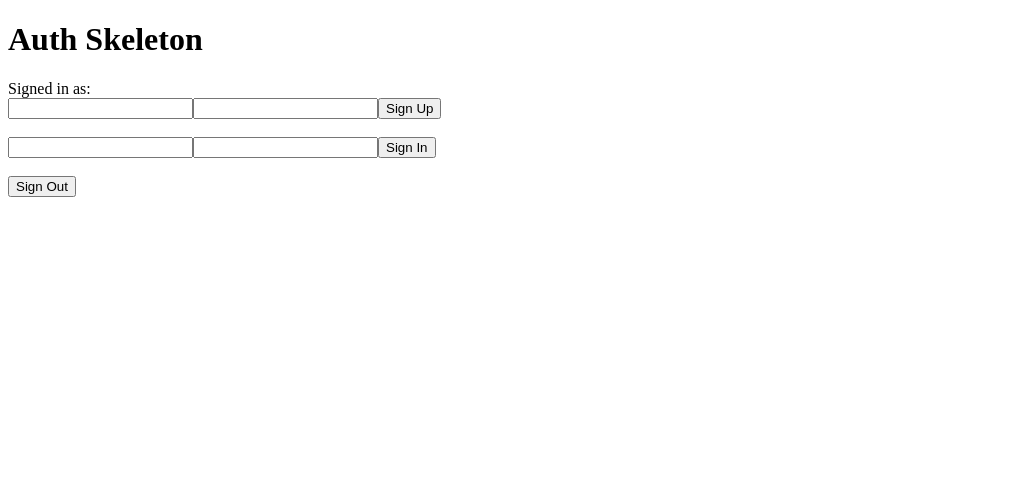
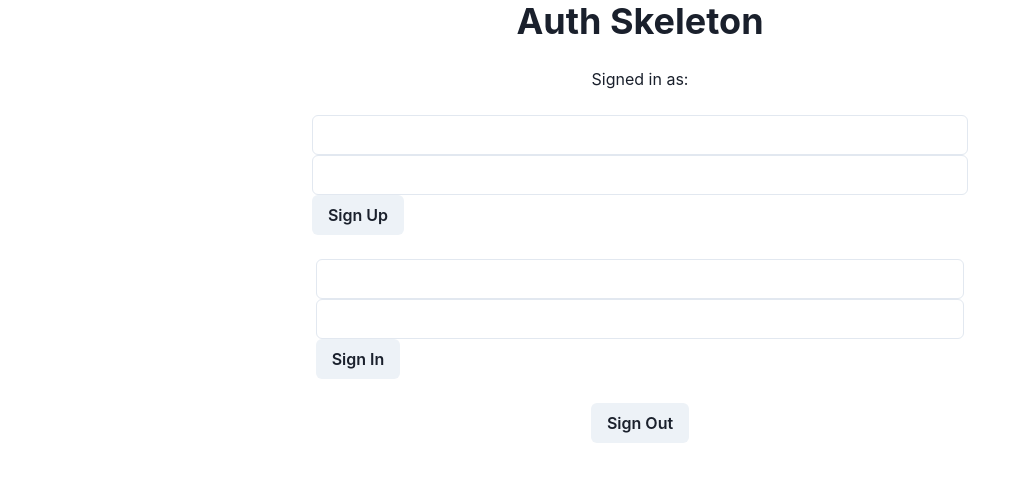
Before and after one commit to nanyaDev/hwalgi, a Next.js app: page / in a window 1280 px wide. Shown: the top 482 px of the page, without its empty margins (0-1023 px from the left). Built offline with nearby package versions, Linux system fonts and the light colour scheme; no server answers.

Commit message:
Setup Chakra UI

```diff
--- a/package.json
+++ b/package.json
@@ -9,7 +9,11 @@
     "lint": "next lint"
   },
   "dependencies": {
+    "@chakra-ui/react": "^1.6.4",
+    "@emotion/react": "^11.4.0",
+    "@emotion/styled": "^11.3.0",
     "firebase": "^8.6.8",
+    "framer-motion": "^4.1.17",
     "next": "11.0.0",
     "react": "17.0.2",
     "react-dom": "17.0.2"
--- a/pages/_app.js
+++ b/pages/_app.js
@@ -1,10 +1,15 @@
+import { ChakraProvider } from '@chakra-ui/react';
+
 import { AuthProvider } from '../lib/auth';
+import theme from '../styles/theme';
 
 function MyApp({ Component, pageProps }) {
   return (
-    <AuthProvider>
-      <Component {...pageProps} />
-    </AuthProvider>
+    <ChakraProvider theme={theme}>
+      <AuthProvider>
+        <Component {...pageProps} />
+      </AuthProvider>
+    </ChakraProvider>
   );
 }
 
--- a/pages/index.js
+++ b/pages/index.js
@@ -1,4 +1,6 @@
 import Head from 'next/head';
+import { Button, Heading, Input, Text, VStack } from '@chakra-ui/react';
+
 import { useAuth } from '../lib/auth';
 
 export default function Home() {
@@ -32,27 +34,23 @@ export default function Home() {
       </Head>
 
       {/* testing code: start */}
-      <h1>Auth Skeleton</h1>
-
-      <div>Signed in as: {auth.user?.email}</div>
-
-      <form onSubmit={handleSignup}>
-        <input type="email" name="email" />
-        <input type="password" name="password" />
-        <button type="submit">Sign Up</button>
-      </form>
-      <br />
-
-      <form onSubmit={handleSignin}>
-        <input type="email" name="email" />
-        <input type="password" name="password" />
-        <button type="submit">Sign In</button>
-      </form>
-      <br />
-
-      <button type="button" onClick={() => auth.signout()}>
-        Sign Out
-      </button>
+      <VStack spacing="24px">
+        <Heading>Auth Skeleton</Heading>
+        <Text>Signed in as: {auth.user?.email}</Text>
+        <form onSubmit={handleSignup}>
+          <Input type="email" name="email" />
+          <Input type="password" name="password" />
+          <Button type="submit">Sign Up</Button>
+        </form>
+        <form onSubmit={handleSignin}>
+          <Input type="email" name="email" />
+          <Input type="password" name="password" />
+          <Button type="submit">Sign In</Button>
+        </form>
+        <Button type="button" onClick={() => auth.signout()}>
+          Sign Out
+        </Button>
+      </VStack>
       {/* testing code: end */}
     </div>
   );
--- /dev/null
+++ b/styles/theme.js
@@ -0,0 +1,10 @@
+import { extendTheme } from '@chakra-ui/react';
+
+const theme = extendTheme({
+  fonts: {
+    // GitHub system font stack
+    body: `-apple-system, BlinkMacSystemFont, "Segoe UI", Helvetica, Arial, sans-serif, "Apple Color Emoji", "Segoe UI Emoji"`,
+  },
+});
+
+export default theme;
```
Also changed, not shown: styles/gitkeep.css (deleted), 1 other file (tests, documents, lock files or other folders).
